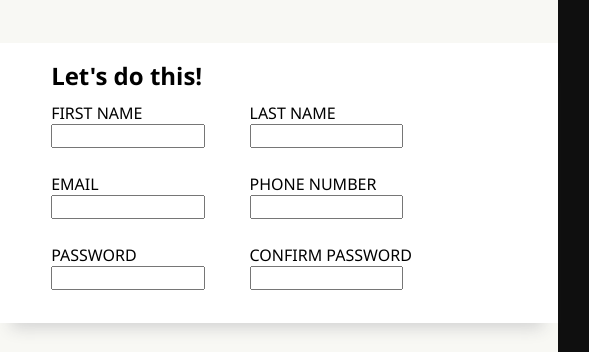
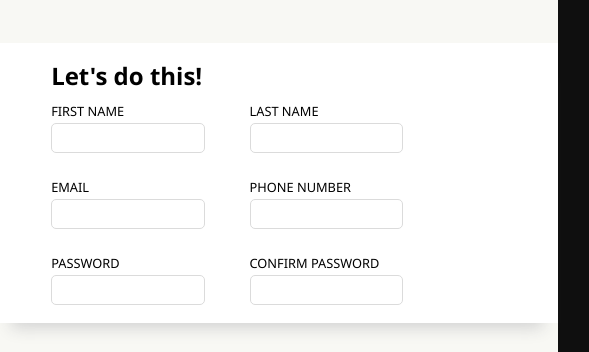
Before and after one commit to Rowan-Maynor/odin-sign-up, a plain HTML site: page index.html in a window 1280 px wide. Shown: the part 305-657 px from the top of the page, 529-1118 px from the left. Drawn offline with Linux system fonts and the light colour scheme.

Commit message:
Add styling for labels and inputs

```diff
--- a/style.css
+++ b/style.css
@@ -159,4 +159,18 @@ input, label {
 
 input {
     width: 12vw;
+    height: 30px;
+    border: solid 1px rgb(219, 219, 219);
+    border-radius: 5px;
 }
+
+input:focus {
+    outline: none;
+    border: solid 1px rgb(0, 108, 197);
+    box-shadow: 2px 2px 5px 0 rgb(177, 177, 177);
+}
+
+label {
+    font-size: .8em;
+    margin-bottom: 3px;
+}
```
